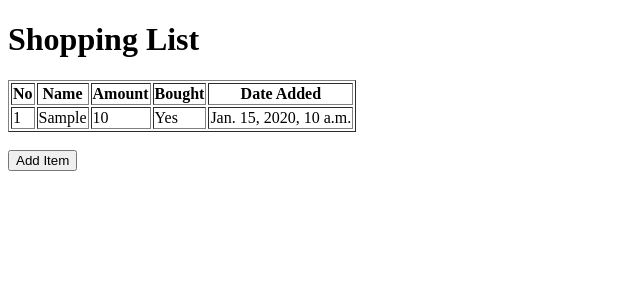
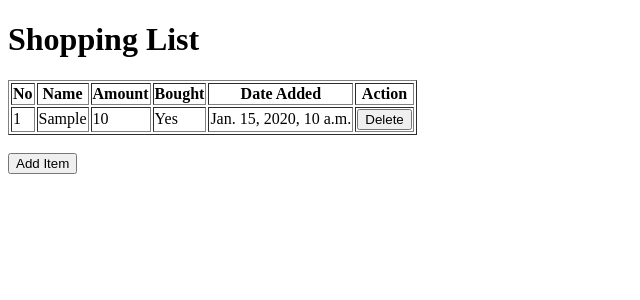
Before and after one commit to DramaCharles1/shopping-list, a Django app: page /shopping_list/ in a window 1280 px wide. Shown: the top 300 px of the page, without its empty margins (0-640 px from the left). Run offline with Django 4.2, Linux system fonts and the light colour scheme; tables that the repository leaves empty hold one stand-in row (values such as "Sample post").

Commit message:
Add Delete button
Add delete button for each item in the shopping list. The button calls
DeleteItemView.

```diff
--- a/mysite/shopping_list/templates/shopping_list/index.html
+++ b/mysite/shopping_list/templates/shopping_list/index.html
@@ -16,6 +16,7 @@
                 <th>Amount</th>
                 <th>Bought</th>
                 <th>Date Added</th>
+                <th>Action</th>
             </tr>
         </thead>
         <tbody>
@@ -26,6 +27,9 @@
                     <td>{{ item.amount }}</td>
                     <td>{% if item.bought %}Yes{% else %}No{% endif %}</td>
                     <td>{{ item.date_added }}</td>
+                    <td>
+                        <button class="delete-btn" data-item-id="{{ item.pk }}">Delete</button>
+                    </td>
                 </tr>
             {% endfor %}
         </tbody>
@@ -35,5 +39,30 @@
     {% endif %}
     <br>
     <a href="{% url 'add_item' %}"><button>Add Item</button></a>
+    <script>
+        // Add event listener to all delete buttons
+        document.querySelectorAll('.delete-btn').forEach(button => {
+            button.addEventListener('click', function() {
+                const itemId = this.getAttribute('data-item-id');
+                // Send DELETE request
+                fetch(`/api/delete_item/${itemId}/`, {
+                    method: 'DELETE',
+                })
+                .then(response => {
+                    if (response.ok) {
+                        // Reload the page to reflect changes
+                        window.location.reload();
+                    } else {
+                        // Handle error
+                        console.error('Failed to delete item');
+                        alert('Error deleting item. Please try again.');
+                    }
+                })
+                .catch(error => {
+                    console.error('Error:', error);
+                });
+            });
+        });
+    </script>
 </body>
 </html>
```
